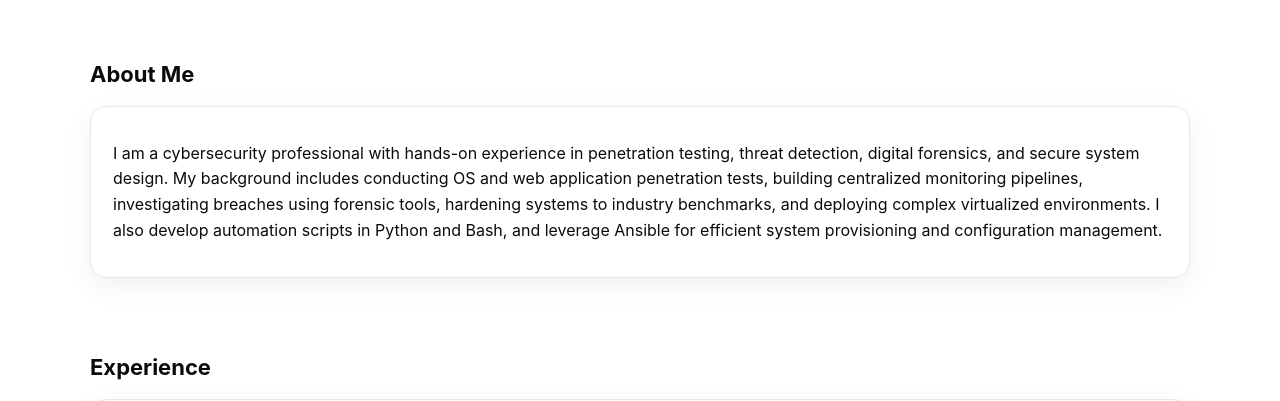
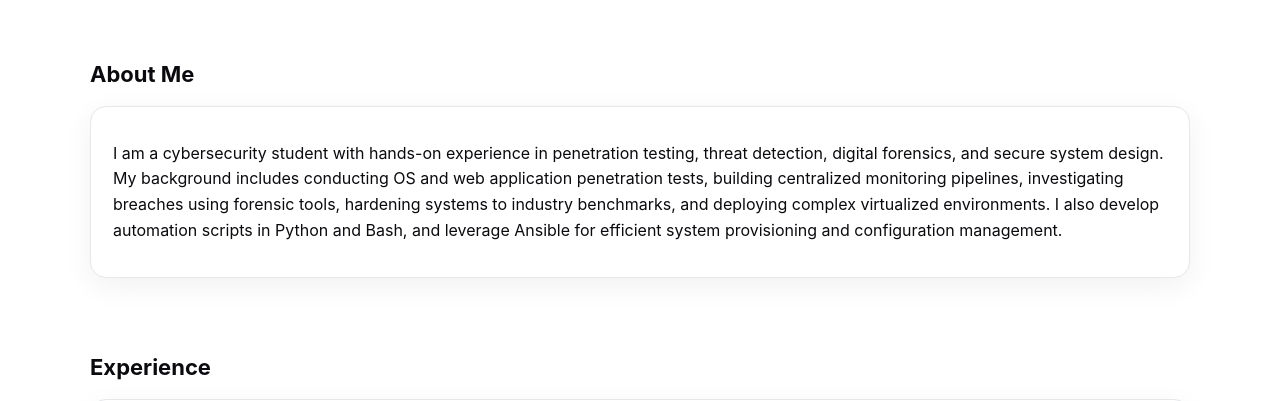
Before and after one commit to IliyaDehghani/IliyaDehghani.github.io, a plain HTML site: page index.html in a window 1280 px wide. Shown: the part 361-762 px from the top of the page. Drawn offline with Linux system fonts and the light colour scheme.

Commit message:
Update index.html

```diff
--- a/index.html
+++ b/index.html
@@ -57,7 +57,7 @@
     <section id="about">
       <h3 class="section-title">About Me</h3>
       <div class="card">
-        <p>I am a cybersecurity professional with hands-on experience in penetration testing, threat detection, digital forensics, and secure system design. My background includes conducting OS and web application penetration tests, building centralized monitoring pipelines, investigating breaches using forensic tools, hardening systems to industry benchmarks, and deploying complex virtualized environments. I also develop automation scripts in Python and Bash, and leverage Ansible for efficient system provisioning and configuration management.</p>
+        <p>I am a cybersecurity student with hands-on experience in penetration testing, threat detection, digital forensics, and secure system design. My background includes conducting OS and web application penetration tests, building centralized monitoring pipelines, investigating breaches using forensic tools, hardening systems to industry benchmarks, and deploying complex virtualized environments. I also develop automation scripts in Python and Bash, and leverage Ansible for efficient system provisioning and configuration management.</p>
       </div>
     </section>
 
```
